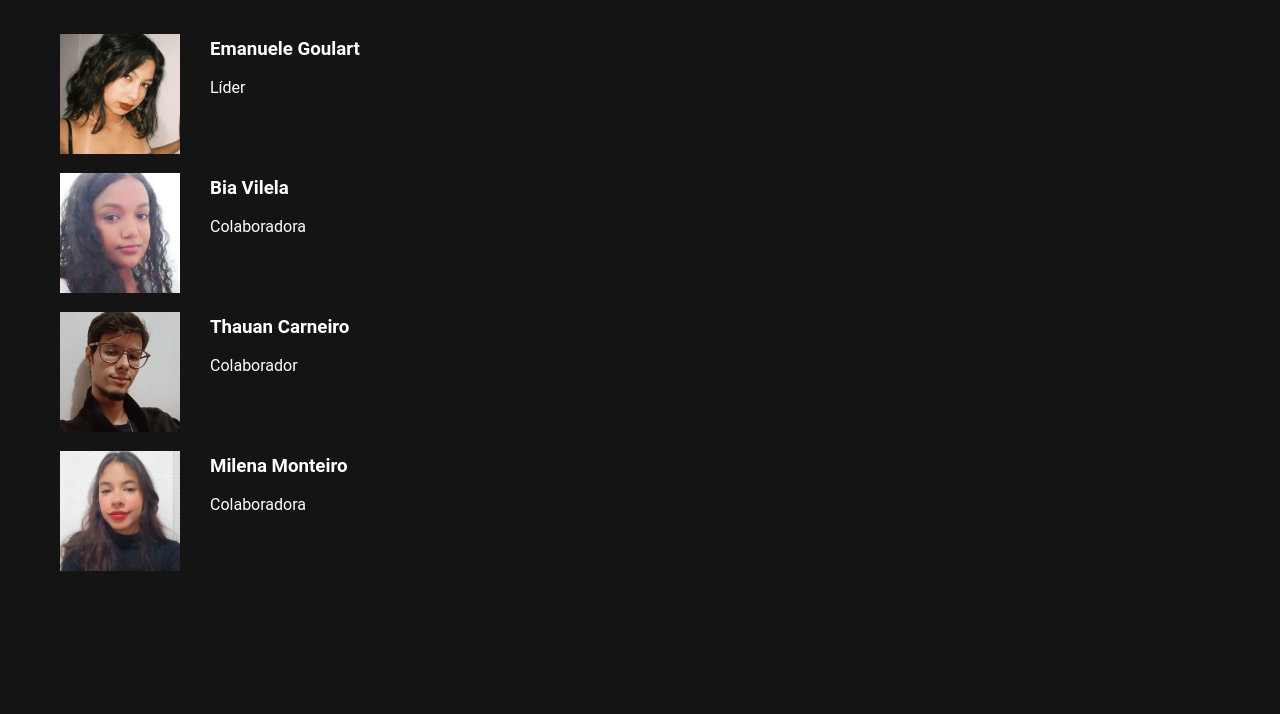
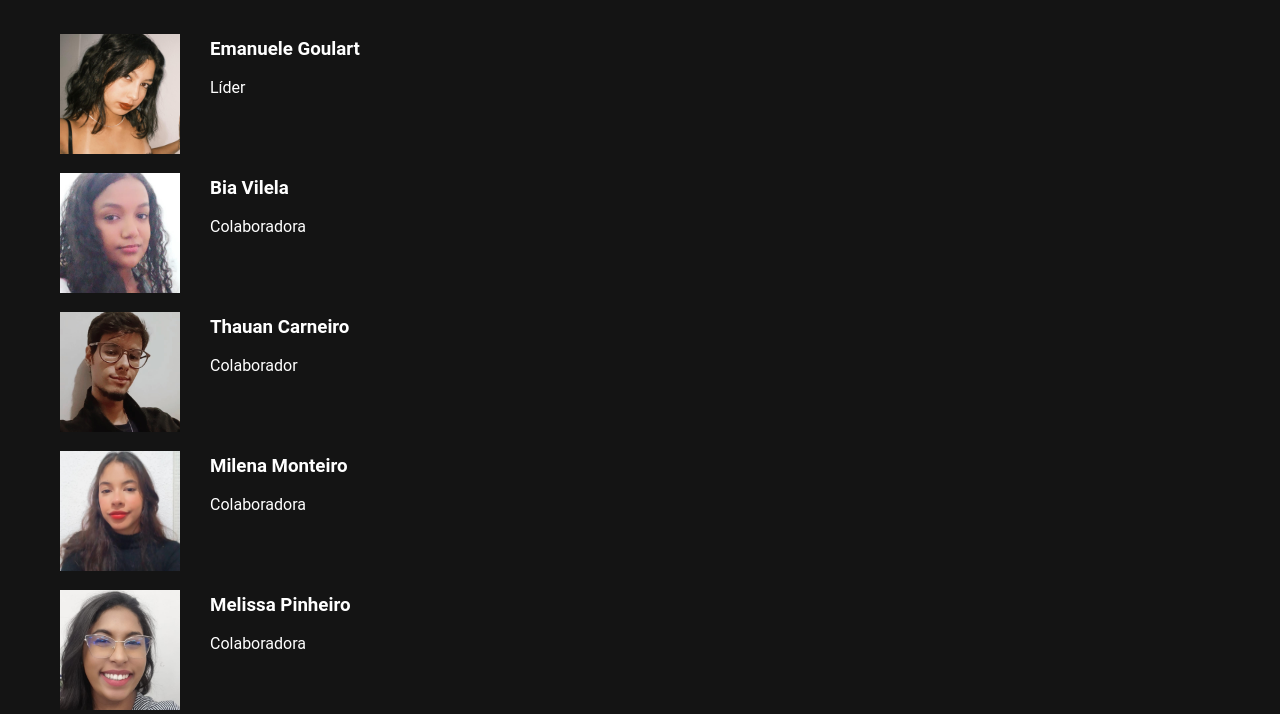
Before and after one commit to Thauan0/Quiz-Projeto-Final-M1-, a plain HTML site: page sobre.html in a window 1280 px wide. Shown: the part 122-836 px from the top of the page. Before the commit the page ends 800 px from the top, so only its background shows below. Drawn offline with Linux system fonts and the light colour scheme.

Commit message:
alteracaosobre-final

```diff
--- a/sobre.html
+++ b/sobre.html
@@ -49,6 +49,16 @@
         </div>
     </section>
 
+    <section class="sobre5">
+        <div class="img-sobre5">
+            <img src="img/img-sobre/melissafoto.jpg" width="120" height="120" alt="Milena Monteiro">
+        </div>
+        <div class="txt-sobre5">
+            <h3>Melissa Pinheiro</h3>
+            <p>Colaboradora</p>
+        </div>
+    </section>
+
     <!-- Botão para voltar ao menu principal -->
     <a href="index.html" class="btn btn-back">Voltar ao Menu Principal</a>
 
```
Also changed, not shown: img/img-sobre/melissafoto.jpg (added).
